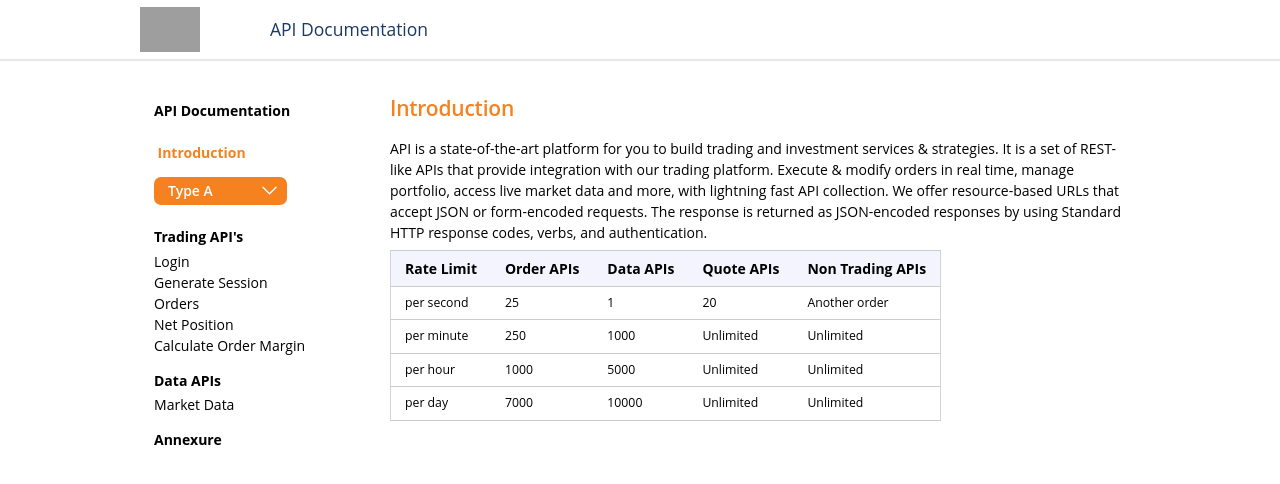
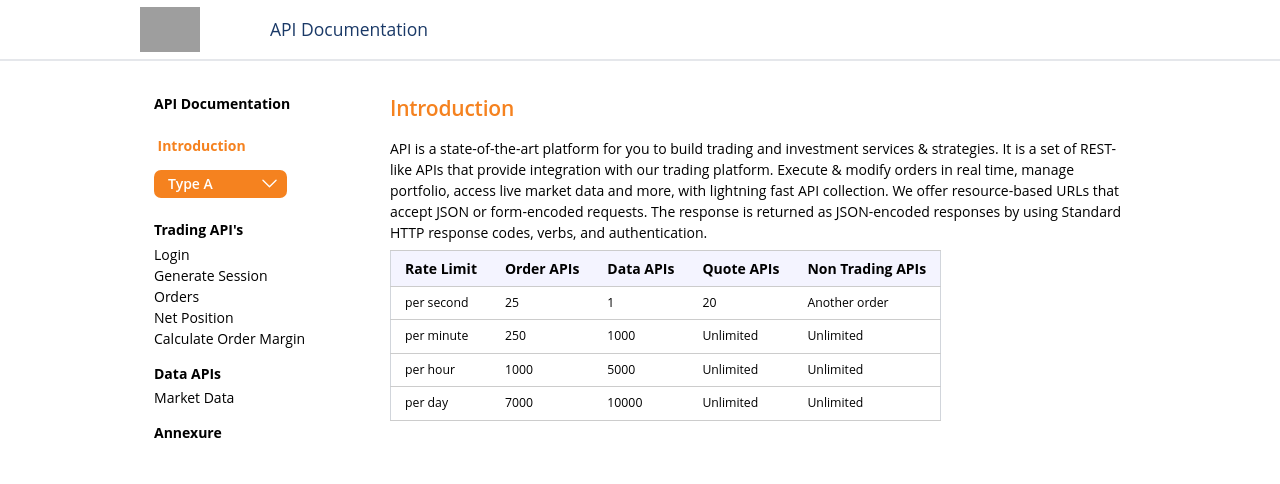
Before and after one commit to Paras-More/DhanHq_New_API_Documentation, a React (Vite) app: page / in a window 1280 px wide. Shown: the top 484 px of the page. Built offline with nearby package versions, Linux system fonts and the light colour scheme; grey boxes are pictures that could not be loaded.

Commit message:
heading fixed of sidebar

```diff
--- a/src/Pages/LeftSideBarWeb.jsx
+++ b/src/Pages/LeftSideBarWeb.jsx
@@ -164,7 +164,7 @@ function LeftSideBarWeb() {
             {console.log("LeftSide bar RENDER")}
         {/* Introduction API */}
           <div>
-            <h1 className="font-bold mb-6 mt-4">API Documentation</h1>
+            <h1 className="font-bold mb-6 mt-2">API Documentation</h1>
             {
              <ul className='indent-1 flex flex-col'>
               {
```
